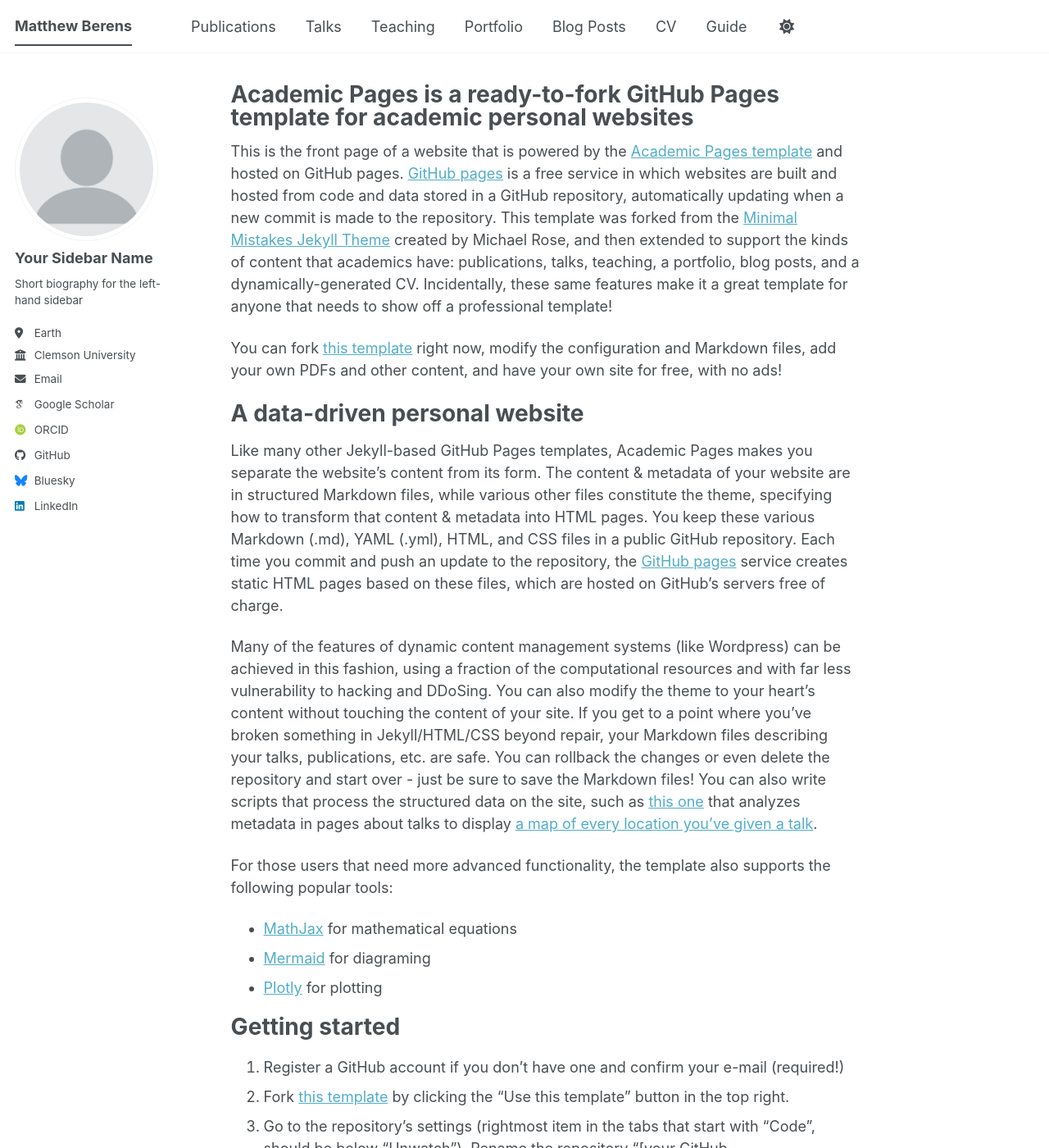
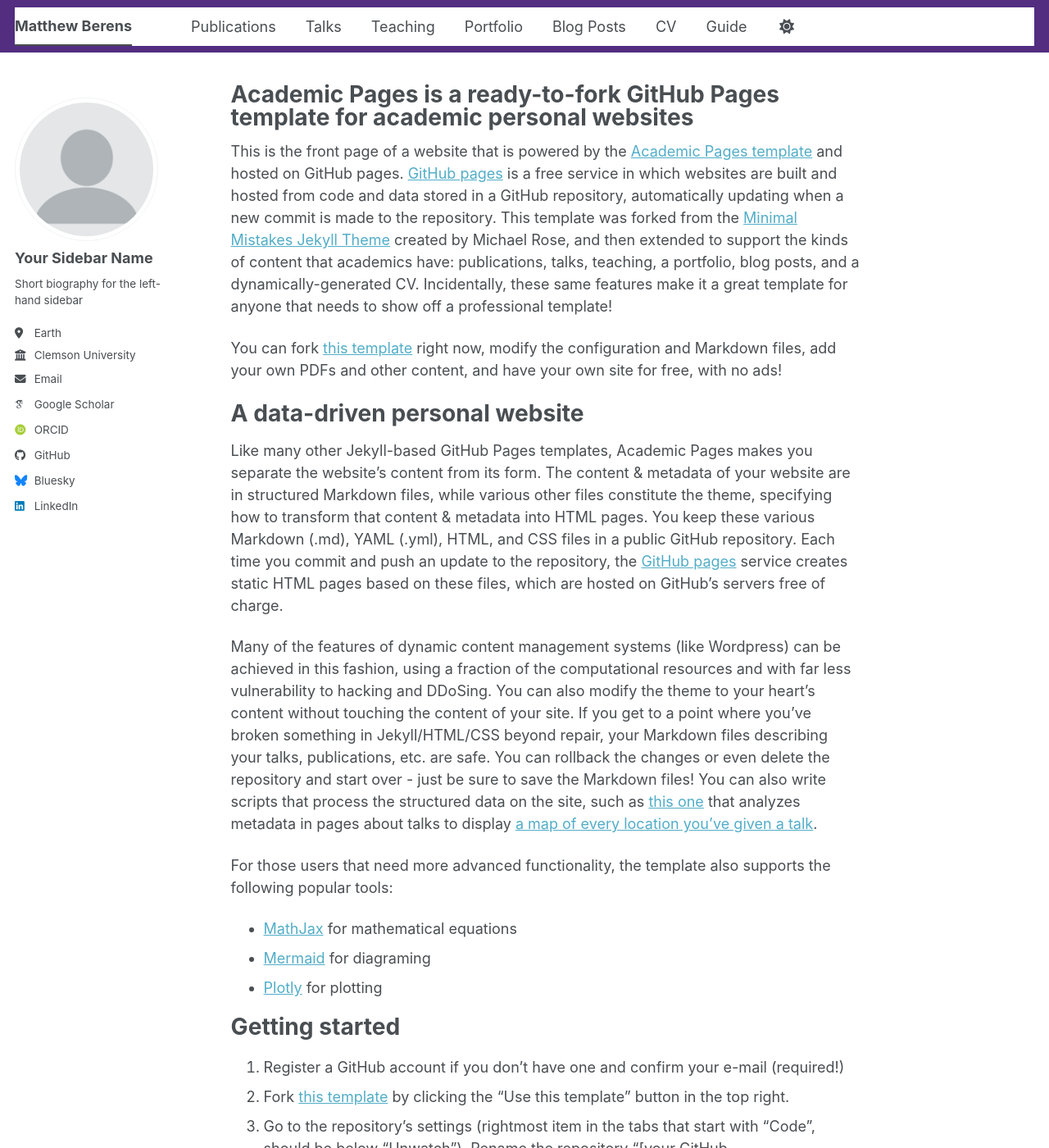
Before and after one commit to matthewberens/matthewberens.github.io, a Jekyll site: the page built from _pages/about.md, in a window 1280 px wide and 1400 px high. Shown: the whole window at 82% size. Built offline with Jekyll 4.4.1, drawn with Linux system fonts in a browser that asks for light colours; some web fonts are replaced; a script bundle is joined from its source files by our own code; library files that are not in the unit come from our copies.

Commit message:
Change background variable syntax in masthead

```diff
--- a/_sass/layout/_masthead.scss
+++ b/_sass/layout/_masthead.scss
@@ -4,7 +4,7 @@
 
 .masthead {
   position: fixed;
-  background: var(--clemson-purple);
+  background: ($clemson-purple);
   height: fit-content;
   top: 0;
   width: 100%;
```
